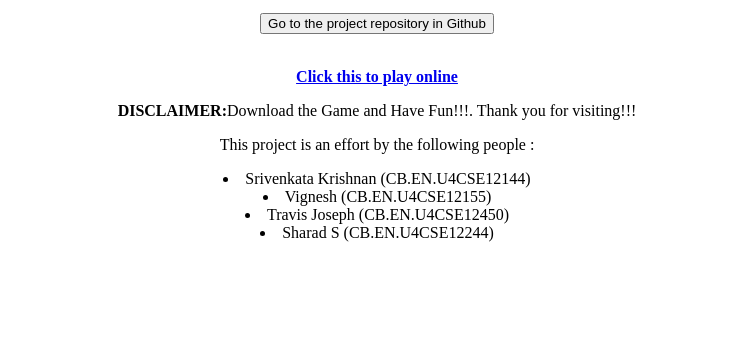
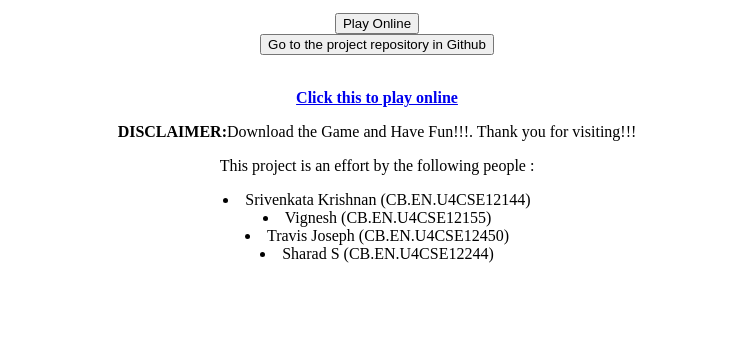
Before and after one commit to foss2016/foss2016.github.io, a plain HTML site: page index.html in a window 1280 px wide. Shown: the part 457-800 px from the top of the page, without its empty margins (263-1016 px from the left). Drawn offline with Linux system fonts and the light colour scheme.

Commit message:
update-adding game button

```diff
--- a/index.html
+++ b/index.html
@@ -18,6 +18,7 @@
   </center>
   </p>
    <center>
+     <input type=button onClick=window.open("game.html","Game - Online","toolbar=0,status=0,"); value="Play Online">
      <form action="https://github.com/foss2016/project-implementation">
     <input type="submit" value="Go to the project repository in Github">
 </form>
```
